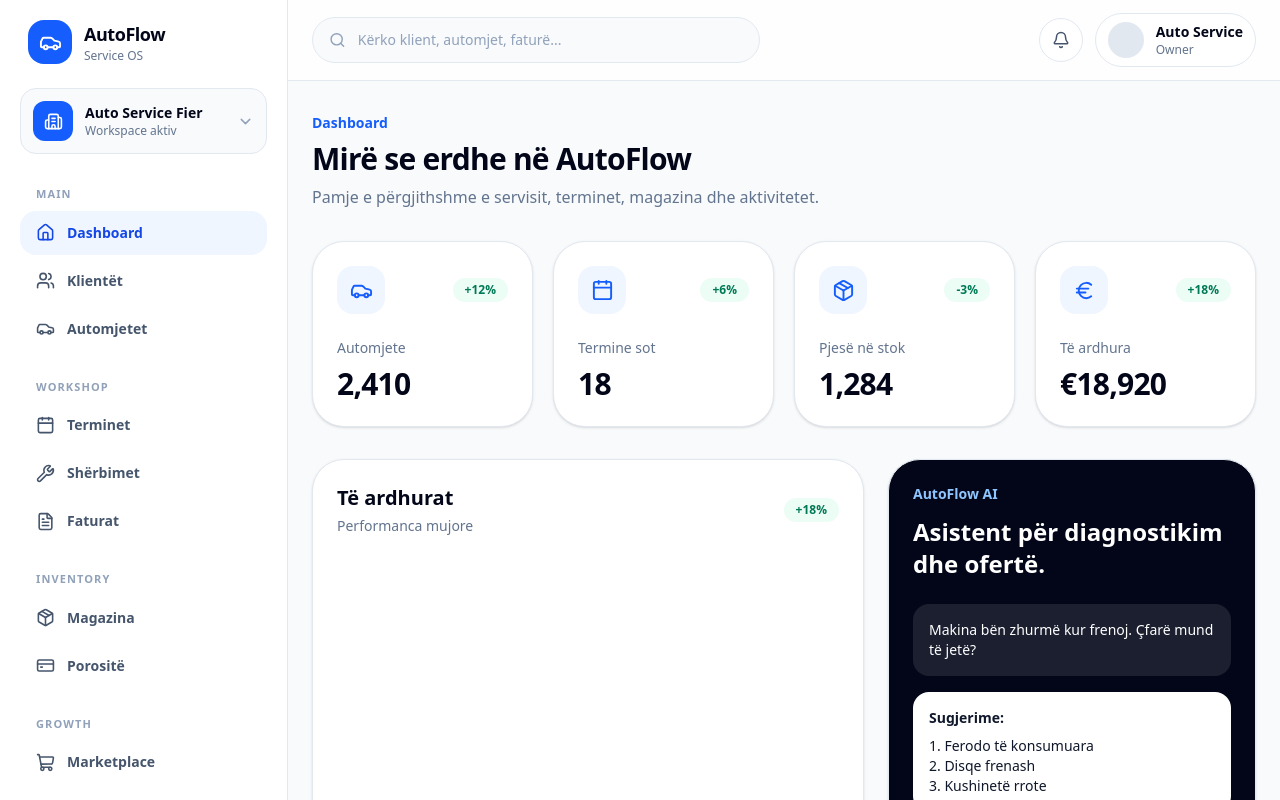
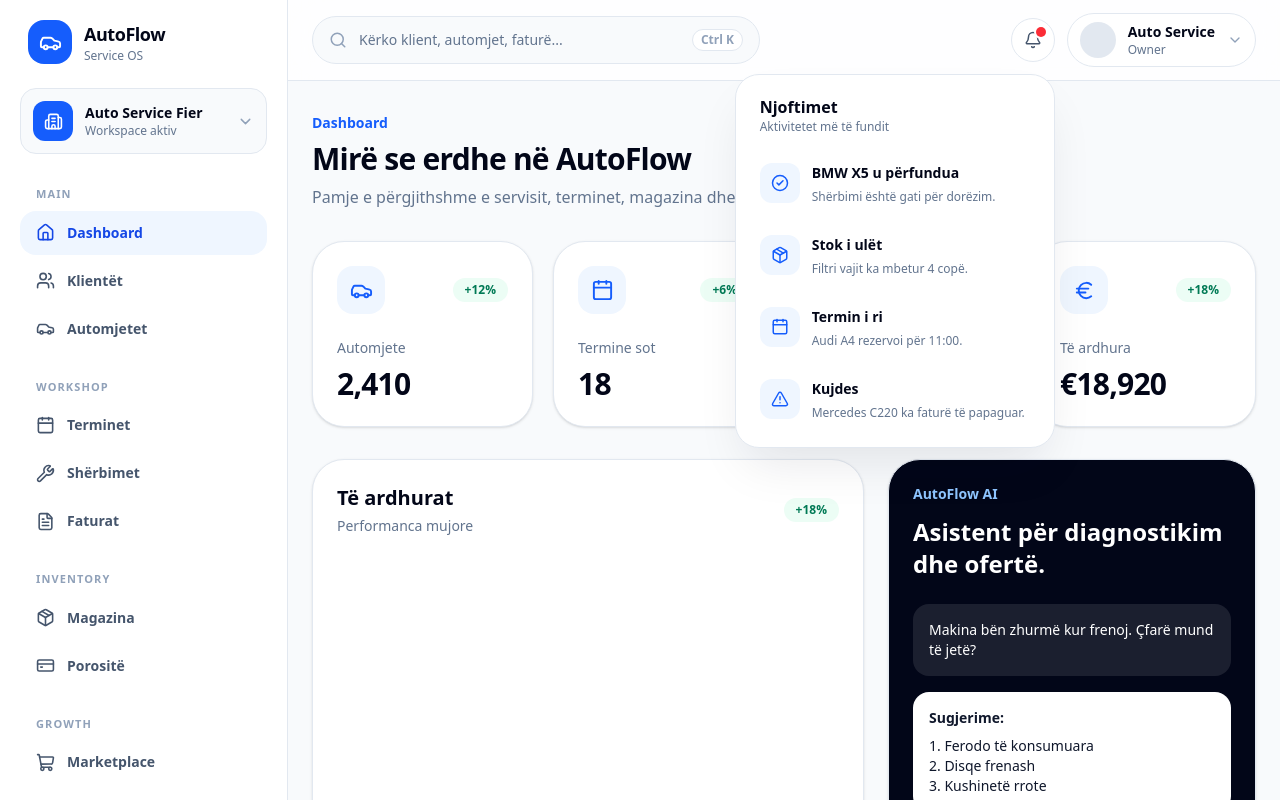
Before and after one commit to genciiv/auto-flow, a Next.js app: page /dashboard in a window 1280 px wide. Both pictures are taken after a click on the button 1060 px from the left and 40 px from the top of the page. Shown: the top 800 px of the page. Built offline with nearby package versions, Linux system fonts and the light colour scheme.

Commit message:
add dashboard topbar command search and menus

```diff
--- a/src/components/dashboard/NotificationDropdown.jsx
+++ b/src/components/dashboard/NotificationDropdown.jsx
@@ -0,0 +1,80 @@
+"use client";
+
+import { useState } from "react";
+import {
+  Bell,
+  CheckCircle2,
+  Package,
+  Calendar,
+  AlertTriangle,
+} from "lucide-react";
+
+const notifications = [
+  {
+    title: "BMW X5 u përfundua",
+    text: "Shërbimi është gati për dorëzim.",
+    icon: CheckCircle2,
+  },
+  {
+    title: "Stok i ulët",
+    text: "Filtri vajit ka mbetur 4 copë.",
+    icon: Package,
+  },
+  { title: "Termin i ri", text: "Audi A4 rezervoi për 11:00.", icon: Calendar },
+  {
+    title: "Kujdes",
+    text: "Mercedes C220 ka faturë të papaguar.",
+    icon: AlertTriangle,
+  },
+];
+
+export default function NotificationDropdown() {
+  const [open, setOpen] = useState(false);
+
+  return (
+    <div className="relative">
+      <button
+        onClick={() => setOpen(!open)}
+        className="relative flex h-11 w-11 items-center justify-center rounded-full border border-slate-200 bg-white text-slate-600 hover:bg-slate-50"
+      >
+        <Bell size={18} />
+        <span className="absolute right-2 top-2 h-2.5 w-2.5 rounded-full bg-red-500 ring-2 ring-white" />
+      </button>
+
+      {open && (
+        <div className="absolute right-0 mt-3 w-80 rounded-[1.5rem] border border-slate-200 bg-white p-3 shadow-2xl shadow-slate-900/10">
+          <div className="px-3 py-2">
+            <p className="font-bold text-slate-950">Njoftimet</p>
+            <p className="text-xs text-slate-500">Aktivitetet më të fundit</p>
+          </div>
+
+          <div className="mt-2 space-y-1">
+            {notifications.map((item) => {
+              const Icon = item.icon;
+
+              return (
+                <button
+                  key={item.title}
+                  className="flex w-full gap-3 rounded-2xl p-3 text-left hover:bg-slate-50"
+                >
+                  <div className="flex h-10 w-10 items-center justify-center rounded-xl bg-blue-50 text-blue-600">
+                    <Icon size={18} />
+                  </div>
+
+                  <div>
+                    <p className="text-sm font-bold text-slate-950">
+                      {item.title}
+                    </p>
+                    <p className="mt-1 text-xs leading-5 text-slate-500">
+                      {item.text}
+                    </p>
+                  </div>
+                </button>
+              );
+            })}
+          </div>
+        </div>
+      )}
+    </div>
+  );
+}
--- a/src/components/dashboard/ProfileMenu.jsx
+++ b/src/components/dashboard/ProfileMenu.jsx
@@ -0,0 +1,66 @@
+"use client";
+
+import { useState } from "react";
+import {
+  ChevronDown,
+  CreditCard,
+  HelpCircle,
+  LogOut,
+  Settings,
+  User,
+} from "lucide-react";
+
+const menu = [
+  { title: "Profili", icon: User },
+  { title: "Settings", icon: Settings },
+  { title: "Billing", icon: CreditCard },
+  { title: "Help", icon: HelpCircle },
+  { title: "Logout", icon: LogOut },
+];
+
+export default function ProfileMenu() {
+  const [open, setOpen] = useState(false);
+
+  return (
+    <div className="relative">
+      <button
+        onClick={() => setOpen(!open)}
+        className="flex items-center gap-3 rounded-full border border-slate-200 bg-white px-3 py-2 hover:bg-slate-50"
+      >
+        <div className="h-9 w-9 rounded-full bg-slate-200" />
+
+        <div className="hidden text-left sm:block">
+          <p className="text-sm font-bold text-slate-950">Auto Service</p>
+          <p className="text-xs text-slate-500">Owner</p>
+        </div>
+
+        <ChevronDown size={16} className="hidden text-slate-400 sm:block" />
+      </button>
+
+      {open && (
+        <div className="absolute right-0 mt-3 w-64 rounded-[1.5rem] border border-slate-200 bg-white p-3 shadow-2xl shadow-slate-900/10">
+          <div className="border-b border-slate-100 px-3 py-3">
+            <p className="font-bold text-slate-950">Auto Service Fier</p>
+            <p className="text-sm text-slate-500">owner@autoflow.al</p>
+          </div>
+
+          <div className="mt-2 space-y-1">
+            {menu.map((item) => {
+              const Icon = item.icon;
+
+              return (
+                <button
+                  key={item.title}
+                  className="flex w-full items-center gap-3 rounded-2xl px-3 py-3 text-sm font-semibold text-slate-600 hover:bg-slate-50 hover:text-slate-950"
+                >
+                  <Icon size={18} />
+                  {item.title}
+                </button>
+              );
+            })}
+          </div>
+        </div>
+      )}
+    </div>
+  );
+}
--- a/src/components/dashboard/SearchCommand.jsx
+++ b/src/components/dashboard/SearchCommand.jsx
@@ -0,0 +1,120 @@
+"use client";
+
+import { useEffect, useState } from "react";
+import { Search, X, Car, Users, FileText, Package } from "lucide-react";
+
+const results = [
+  {
+    type: "Klient",
+    title: "Arben Hoxha",
+    subtitle: "BMW X5 • AA123BB",
+    icon: Users,
+  },
+  {
+    type: "Automjet",
+    title: "Volkswagen Golf 7",
+    subtitle: "AB456CD • Servisi i fundit 12/06",
+    icon: Car,
+  },
+  {
+    type: "Faturë",
+    title: "Fatura #1024",
+    subtitle: "€240 • Paguar",
+    icon: FileText,
+  },
+  {
+    type: "Pjesë",
+    title: "Filtri vajit MANN",
+    subtitle: "4 copë në stok",
+    icon: Package,
+  },
+];
+
+export default function SearchCommand() {
+  const [open, setOpen] = useState(false);
+
+  useEffect(() => {
+    function onKeyDown(e) {
+      if ((e.ctrlKey || e.metaKey) && e.key.toLowerCase() === "k") {
+        e.preventDefault();
+        setOpen(true);
+      }
+
+      if (e.key === "Escape") {
+        setOpen(false);
+      }
+    }
+
+    window.addEventListener("keydown", onKeyDown);
+    return () => window.removeEventListener("keydown", onKeyDown);
+  }, []);
+
+  return (
+    <>
+      <button
+        onClick={() => setOpen(true)}
+        className="hidden w-full max-w-md items-center justify-between rounded-full border border-slate-200 bg-slate-50 px-4 py-3 text-sm text-slate-500 hover:bg-white lg:flex"
+      >
+        <span className="flex items-center gap-3">
+          <Search size={18} className="text-slate-400" />
+          Kërko klient, automjet, faturë...
+        </span>
+
+        <span className="rounded-full border border-slate-200 bg-white px-2 py-0.5 text-xs font-bold text-slate-400">
+          Ctrl K
+        </span>
+      </button>
+
+      {open && (
+        <div className="fixed inset-0 z-[100] bg-slate-950/40 p-4 backdrop-blur-sm">
+          <div className="mx-auto mt-24 max-w-2xl overflow-hidden rounded-[2rem] border border-slate-200 bg-white shadow-2xl">
+            <div className="flex items-center gap-3 border-b border-slate-200 px-5 py-4">
+              <Search size={20} className="text-slate-400" />
+              <input
+                autoFocus
+                placeholder="Kërko në AutoFlow..."
+                className="w-full bg-transparent text-sm outline-none placeholder:text-slate-400"
+              />
+              <button
+                onClick={() => setOpen(false)}
+                className="rounded-full p-2 text-slate-400 hover:bg-slate-100 hover:text-slate-700"
+              >
+                <X size={18} />
+              </button>
+            </div>
+
+            <div className="p-3">
+              {results.map((item) => {
+                const Icon = item.icon;
+
+                return (
+                  <button
+                    key={item.title}
+                    className="flex w-full items-center gap-4 rounded-2xl p-4 text-left hover:bg-slate-50"
+                  >
+                    <div className="flex h-11 w-11 items-center justify-center rounded-2xl bg-blue-50 text-blue-600">
+                      <Icon size={20} />
+                    </div>
+
+                    <div className="flex-1">
+                      <p className="text-sm font-bold text-slate-950">
+                        {item.title}
+                      </p>
+                      <p className="mt-1 text-xs text-slate-500">
+                        {item.subtitle}
+                      </p>
+                    </div>
+
+                    <span className="rounded-full bg-slate-100 px-3 py-1 text-xs font-bold text-slate-500">
+                      {item.type}
+                    </span>
+                  </button>
+                );
+              })}
+            </div>
+          </div>
+        </div>
+      )}
+    </>
+  );
+}
--- a/src/components/dashboard/Topbar.jsx
+++ b/src/components/dashboard/Topbar.jsx
@@ -1,29 +1,16 @@
-import { Bell, Search } from "lucide-react";
+import SearchCommand from "@/components/dashboard/SearchCommand";
+import NotificationDropdown from "@/components/dashboard/NotificationDropdown";
+import ProfileMenu from "@/components/dashboard/ProfileMenu";
 
 export default function Topbar() {
   return (
     <header className="sticky top-0 z-40 border-b border-slate-200 bg-white/80 backdrop-blur-xl">
-      <div className="flex h-20 items-center justify-between px-6">
-        <div className="hidden w-full max-w-md items-center gap-3 rounded-full border border-slate-200 bg-slate-50 px-4 py-3 lg:flex">
-          <Search size={18} className="text-slate-400" />
-          <input
-            placeholder="Kërko klient, automjet, faturë..."
-            className="w-full bg-transparent text-sm outline-none placeholder:text-slate-400"
-          />
-        </div>
+      <div className="flex h-20 items-center justify-between gap-4 px-6">
+        <SearchCommand />
 
-        <div className="flex items-center gap-3">
-          <button className="flex h-11 w-11 items-center justify-center rounded-full border border-slate-200 bg-white text-slate-600 hover:bg-slate-50">
-            <Bell size={18} />
-          </button>
-
-          <div className="flex items-center gap-3 rounded-full border border-slate-200 bg-white px-3 py-2">
-            <div className="h-9 w-9 rounded-full bg-slate-200" />
-            <div className="hidden sm:block">
-              <p className="text-sm font-bold text-slate-950">Auto Service</p>
-              <p className="text-xs text-slate-500">Owner</p>
-            </div>
-          </div>
+        <div className="ml-auto flex items-center gap-3">
+          <NotificationDropdown />
+          <ProfileMenu />
         </div>
       </div>
     </header>
```
